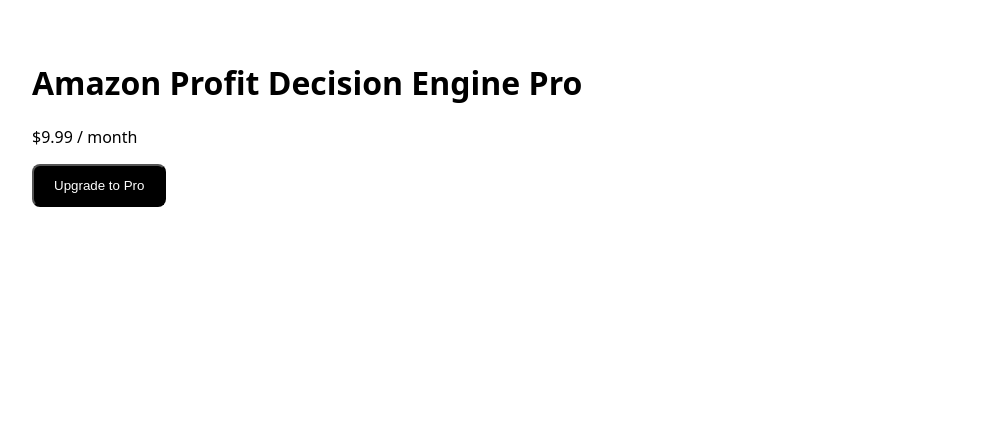
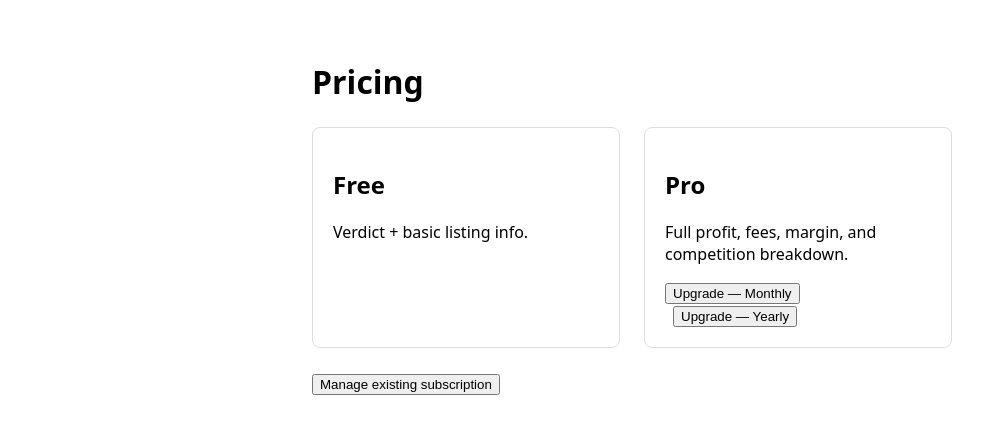
Before and after one commit to assetlabdigital-max/profit-decision-engine, a Next.js app: page /pricing in a window 1280 px wide. Shown: the top 434 px of the page, without its empty margins (8-991 px from the left). Built offline with nearby package versions, Linux system fonts and the light colour scheme.

Commit message:
Update page.tsx

```diff
--- a/src/app/pricing/page.tsx
+++ b/src/app/pricing/page.tsx
@@ -3,48 +3,60 @@
 import { useState } from "react";
 
 export default function PricingPage() {
-  const [loading, setLoading] = useState(false);
+  const [loading, setLoading] = useState<"checkout" | "portal" | null>(null);
 
-  const handleCheckout = async () => {
-    setLoading(true);
+  async function upgrade(plan: "monthly" | "yearly") {
+    setLoading("checkout");
+    try {
+      const res = await fetch("/api/stripe/checkout", {
+        method: "POST",
+        headers: { "Content-Type": "application/json" },
+        body: JSON.stringify({ plan }),
+      });
+      const json = await res.json();
+      if (json?.data?.url) window.location.href = json.data.url;
+    } finally {
+      setLoading(null);
+    }
+  }
 
-    const res = await fetch("/api/stripe/checkout", {
-      method: "POST",
-      headers: {
-        "Content-Type": "application/json",
-      },
-      body: JSON.stringify({
-        email: "test@example.com", // 로그인 시스템 있으면 교체
-      }),
-    });
-
-    const data = await res.json();
-
-    if (data.url) {
-      window.location.href = data.url;
+  async function manageBilling() {
+    setLoading("portal");
+    try {
+      const res = await fetch("/api/stripe/portal", { method: "POST" });
+      const json = await res.json();
+      if (json?.data?.url) window.location.href = json.data.url;
+    } finally {
+      setLoading(null);
     }
-
-    setLoading(false);
-  };
+  }
 
   return (
-    <div style={{ padding: 40 }}>
-      <h1>Amazon Profit Decision Engine Pro</h1>
+    <main style={{ maxWidth: 640, margin: "60px auto", padding: "0 24px" }}>
+      <h1>Pricing</h1>
 
-      <p>$9.99 / month</p>
+      <section style={{ display: "flex", gap: 24, marginTop: 24 }}>
+        <div style={{ border: "1px solid #ddd", borderRadius: 8, padding: 20, flex: 1 }}>
+          <h2>Free</h2>
+          <p>Verdict + basic listing info.</p>
+        </div>
+        <div style={{ border: "1px solid #ddd", borderRadius: 8, padding: 20, flex: 1 }}>
+          <h2>Pro</h2>
+          <p>Full profit, fees, margin, and competition breakdown.</p>
+          <button disabled={loading !== null} onClick={() => upgrade("monthly")}>
+            {loading === "checkout" ? "Redirecting..." : "Upgrade — Monthly"}
+          </button>
+          <button disabled={loading !== null} onClick={() => upgrade("yearly")} style={{ marginLeft: 8 }}>
+            Upgrade — Yearly
+          </button>
+        </div>
+      </section>
 
-      <button
-        onClick={handleCheckout}
-        disabled={loading}
-        style={{
-          padding: "12px 20px",
-          background: "black",
-          color: "white",
-          borderRadius: 8,
-        }}
-      >
-        {loading ? "Loading..." : "Upgrade to Pro"}
-      </button>
-    </div>
+      <p style={{ marginTop: 24 }}>
+        <button disabled={loading !== null} onClick={manageBilling}>
+          {loading === "portal" ? "Redirecting..." : "Manage existing subscription"}
+        </button>
+      </p>
+    </main>
   );
 }
```
